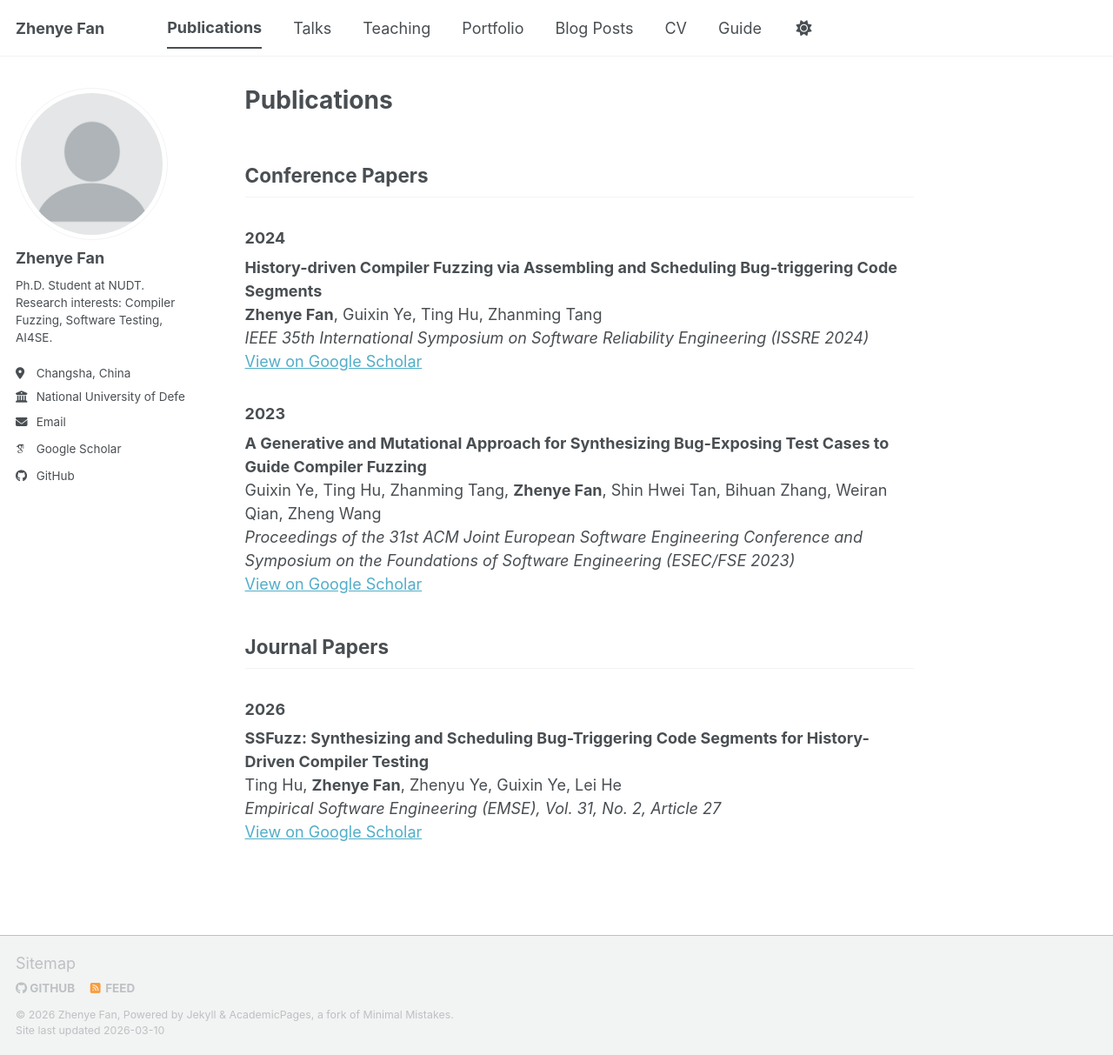
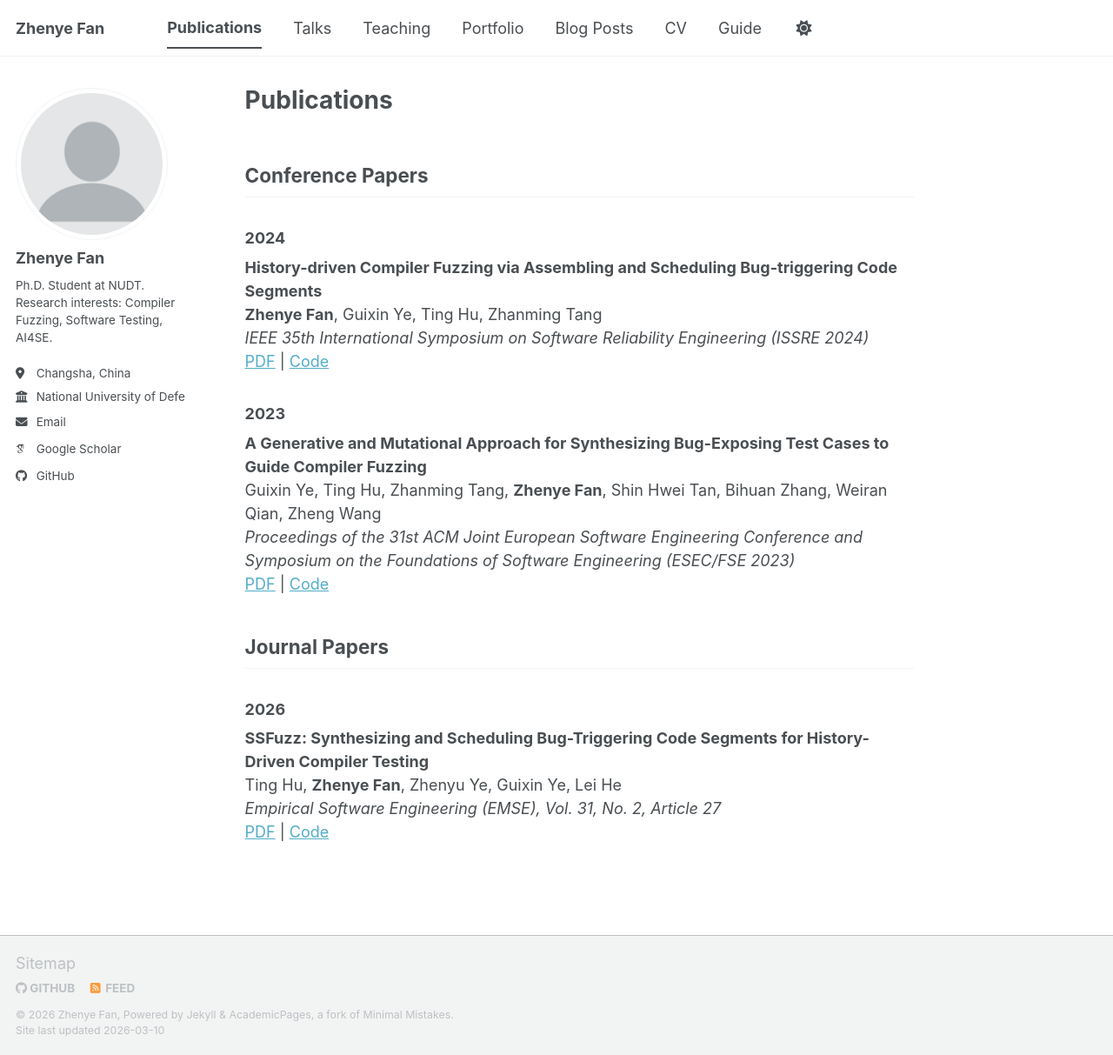
Before and after one commit to AidPaike/aidpaike.github.io, a Jekyll site: the page built from _pages/publications.md, in a window 1280 px wide and 1213 px high. Shown: the whole window at 87% size. Built offline with Jekyll 4.4.1, drawn with Linux system fonts in a browser that asks for light colours; some web fonts are replaced; a script bundle is joined from its source files by our own code; library files that are not in the unit come from our copies.

Commit message:
Fix publications format

```diff
--- a/_pages/publications.md
+++ b/_pages/publications.md
@@ -11,14 +11,14 @@ author_profile: true
 **History-driven Compiler Fuzzing via Assembling and Scheduling Bug-triggering Code Segments**
 **Zhenye Fan**, Guixin Ye, Ting Hu, Zhanming Tang
 *IEEE 35th International Symposium on Software Reliability Engineering (ISSRE 2024)*
-[View on Google Scholar](https://scholar.google.com/citations?hl=en&user=YsCItkMAAAAJ)
+[PDF](https://scholar.google.com/citations?hl=en&user=YsCItkMAAAAJ) | [Code](#)
 
 ### 2023
 
 **A Generative and Mutational Approach for Synthesizing Bug-Exposing Test Cases to Guide Compiler Fuzzing**
 Guixin Ye, Ting Hu, Zhanming Tang, **Zhenye Fan**, Shin Hwei Tan, Bihuan Zhang, Weiran Qian, Zheng Wang
 *Proceedings of the 31st ACM Joint European Software Engineering Conference and Symposium on the Foundations of Software Engineering (ESEC/FSE 2023)*
-[View on Google Scholar](https://scholar.google.com/citations?hl=en&user=YsCItkMAAAAJ)
+[PDF](https://scholar.google.com/citations?hl=en&user=YsCItkMAAAAJ) | [Code](#)
 
 ## Journal Papers
 
@@ -27,4 +27,4 @@ Guixin Ye, Ting Hu, Zhanming Tang, **Zhenye Fan**, Shin Hwei Tan, Bihuan Zhang,
 **SSFuzz: Synthesizing and Scheduling Bug-Triggering Code Segments for History-Driven Compiler Testing**
 Ting Hu, **Zhenye Fan**, Zhenyu Ye, Guixin Ye, Lei He
 *Empirical Software Engineering (EMSE), Vol. 31, No. 2, Article 27*
-[View on Google Scholar](https://scholar.google.com/citations?hl=en&user=YsCItkMAAAAJ)
+[PDF](https://scholar.google.com/citations?hl=en&user=YsCItkMAAAAJ) | [Code](#)
```
